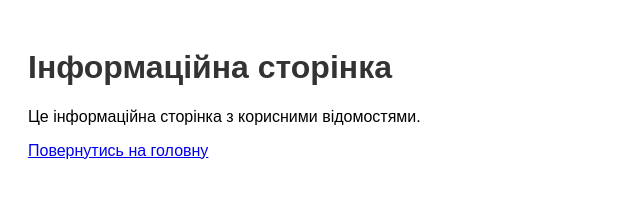
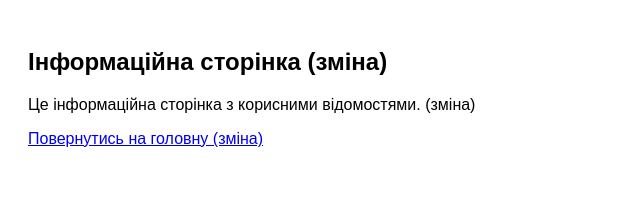
Before and after one commit to K-Shydl/e2e-screenshot-tests-k-shydl, a website: page public/info.html in a window 1280 px wide. Shown: the whole page, without its empty margins (0-640 px from the left). Drawn offline with Linux system fonts and the light colour scheme.

Commit message:
Update info.html

```diff
--- a/public/info.html
+++ b/public/info.html
@@ -10,8 +10,8 @@
   </style>
 </head>
 <body>
-  <h1>Інформаційна сторінка</h1>
-  <p id="infoText">Це інформаційна сторінка з корисними відомостями.</p>
-  <p><a href="/" id="backHome">Повернутись на головну</a></p>
+  <h2>Інформаційна сторінка (зміна)</h2>
+  <p id="ainfoText">Це інформаційна сторінка з корисними відомостями. (зміна)</p>
+  <p><a href="/" id="abackHome">Повернутись на головну (зміна)</a></p>
 </body>
 </html>
```
